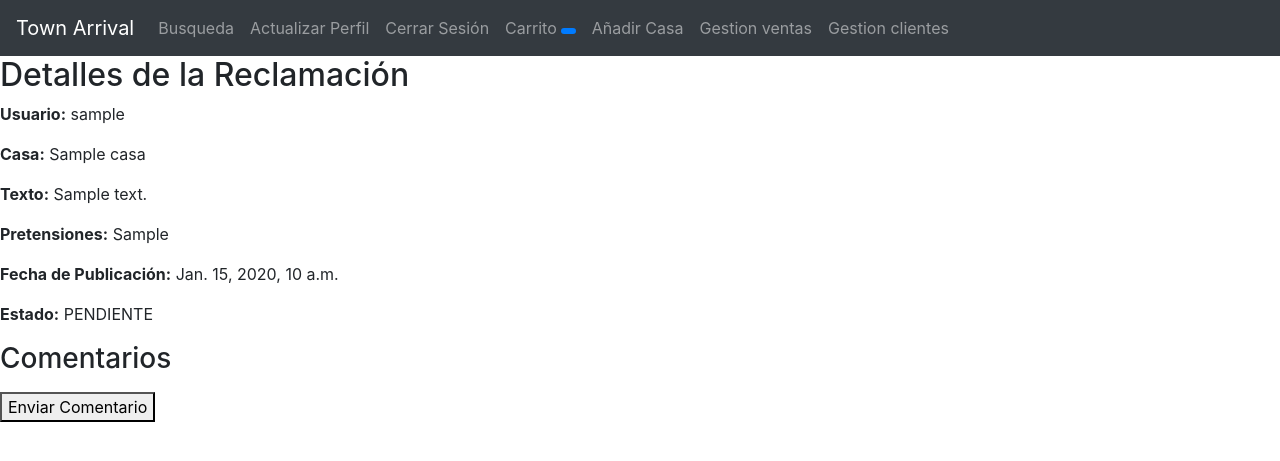
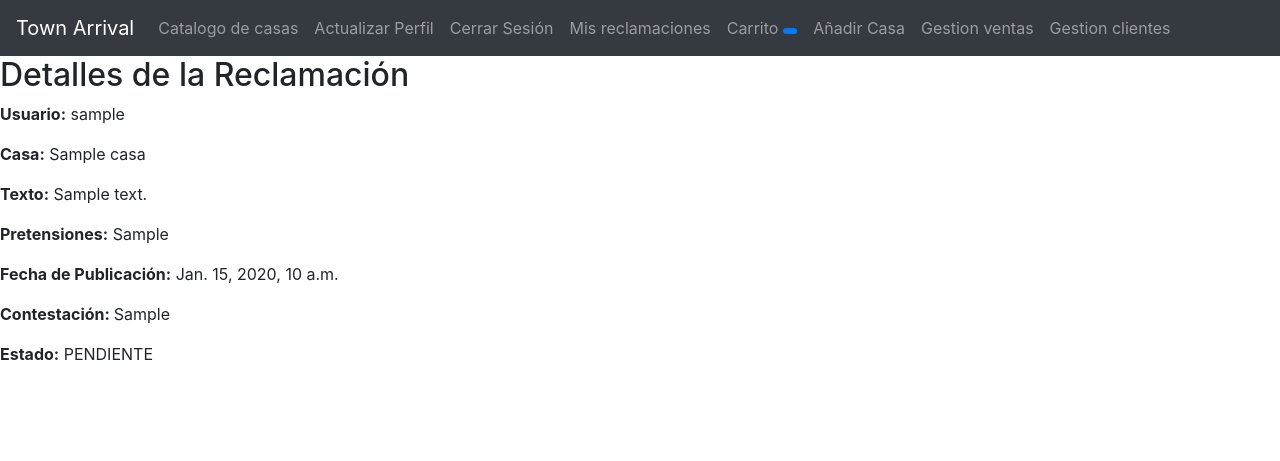
Before and after one commit to JuanJoCasamitjana/town_arrival, a Django app: page /reclamacion/1/ in a window 1280 px wide. Shown: the top 461 px of the page. Run offline with Django 4.2, Linux system fonts and the light colour scheme; a user stored in the database is signed in; tables that the repository leaves empty hold one stand-in row (values such as "Sample post"); some libraries are stand-ins or nearby versions.

Commit message:
feat(Reclamaciones): Funcionalidad reclamaciones

```diff
--- a/app/admin.py
+++ b/app/admin.py
@@ -1,4 +1,5 @@
 from django.contrib import admin
-from .models import Casa
+from .models import Casa, Reclamacion
 # Register your models here.
 admin.site.register(Casa)
+admin.site.register(Reclamacion)
--- a/app/models.py
+++ b/app/models.py
@@ -32,16 +32,8 @@ class Reclamacion(models.Model):
     pretensiones = models.TextField(max_length=500)
     fecha_publicacion = models.DateTimeField(auto_now_add=True)
     ESTADO = (('PENDIENTE', 'pendiente'), ('PROCESADA', 'procesada'), ('DESECHADA', 'desechada'))
-    estado = models.CharField(max_length=20, choices=ESTADO, default='pendiente')
+    estado = models.CharField(max_length=20, choices=ESTADO, default='PENDIENTE')
+    contestacion = models.CharField(max_length=300, default="Sin respuesta")
 
     def __str__(self):
         return f"Reclamacion de {self.usuario.username} en {self.casa.titulo}"
-
-class Comentario_Reclamacion(models.Model):
-    usuario = models.ForeignKey(User, on_delete=models.CASCADE)
-    reclamacion = models.ForeignKey(Reclamacion, on_delete=models.CASCADE)
-    texto = models.TextField(max_length=500)
-    fecha_publicacion = models.DateTimeField(auto_now_add=True)
-
-    def __str__(self):
-        return f"Comentario de {self.usuario.username} en {self.reclamacion}"
--- a/app/templates/buscador.html
+++ b/app/templates/buscador.html
@@ -6,7 +6,7 @@
 
     <div class="pb-6 grid grid-cols-4 gap-4">
         <div class="col-span-1">
-            <form method="get" action="{% url 'busqueda' %}">
+            <form method="get" action="{% url 'inicio' %}">
                 <input name="query" class="w-full py-4 px-6 border rounded-xl" type="text" value="{{ query }}" placeholder="Busca una casa">
                 <button class ="mt-2 py-4 px-8 text-lg bg-teal-500 text-black rounded-xl">Search</button>
             </form>
--- a/app/templates/detalle_reclamacion.html
+++ b/app/templates/detalle_reclamacion.html
@@ -9,18 +9,7 @@
   <p><strong>Texto:</strong> {{ reclamacion.texto }}</p>
   <p><strong>Pretensiones:</strong> {{ reclamacion.pretensiones }}</p>
   <p><strong>Fecha de Publicación:</strong> {{ reclamacion.fecha_publicacion }}</p>
+  <p><strong>Contestación: </strong> {{ reclamacion.contestacion }}</p>
   <p><strong>Estado:</strong> {{ reclamacion.estado }}</p>
   <!-- Sección de Comentarios -->
-  <h3>Comentarios</h3>
-  <ul>
-      {% for comentario in comentarios %}
-          <li>{{ comentario.texto }} - Por: {{ comentario.usuario.username }}</li>
-          <!-- Muestra los comentarios existentes -->
-      {% endfor %}
-  </ul>
-  <form method="post">
-    {% csrf_token %}
-    {{ comentario_form_rec.as_p }}
-    <button type="submit">Enviar Comentario</button>
-  </form>
 {% endblock %}
--- a/app/templates/info_casa.html
+++ b/app/templates/info_casa.html
@@ -16,6 +16,9 @@
         {% csrf_token %}
         <button type="submit" class="btn btn-primary">Agregar al Carrito</button>
       </form>
+      <!-- info_casa.html -->
+      <a href="{% url 'presentar_reclamacion' casa.id %}" class="btn btn-primary">Presentar Reclamación</a>
+
     </div>
 
     <a href="#" class="btn btn-primary">Contactar al Arrendador</a>
--- a/app/urls.py
+++ b/app/urls.py
@@ -7,8 +7,8 @@ from pagos import views as pago
 from vistasAdministrador import views as ad
 
 urlpatterns = [
-    path('busqueda/', views.busqueda, name='busqueda'),
-    path('',views.catalogo_casas,name="index"),
+    path('',views.busqueda,name="index"),
+    path('inicio',views.busqueda,name="inicio"),
     path('catalogo-casas/', views.catalogo_casas, name='catalogo_casas'),
     path('casa/<int:casa_id>/', views.info_casa, name='detalle_casa'),
     path('nueva-casa', views.crear_casa, name='crear_casa'),
--- a/app/views.py
+++ b/app/views.py
@@ -1,9 +1,8 @@
 from django.http import HttpResponse
 from django.shortcuts import render, get_object_or_404, redirect
-from .models import Casa, Comentario, Comentario_Reclamacion
 from django.db.models import Q
 import requests
-from .models import Reclamacion
+from .models import Casa, Comentario, Reclamacion
 from .forms import ReclamacionForm
 from .forms import CasaForm, ImageUploadForm, ComentarioForm
 from django.contrib.auth.decorators import login_required
@@ -136,21 +135,6 @@ def ver_detalle_reclamacion(request, reclamacion_id):
 def info_reclamacion(request, reclamacion_id):
     reclamacion = get_object_or_404(Reclamacion, pk=reclamacion_id)
 
-    comentarios = Comentario_Reclamacion.objects.filter(reclamacion=reclamacion)
-
-    if request.method == 'POST':
-        comentario_form_rec = ComentarioForm(request.POST)
-        if comentario_form.is_valid():
-            nuevo_comentario = comentario_form.save(commit=False)
-            nuevo_comentario.usuario = request.user
-            nuevo_comentario.reclamacion = reclamacion
-            nuevo_comentario.save()
-            return redirect('info_reclamacion', reclamacion_id=reclamacion_id)
-    else:
-        comentario_form = ComentarioForm()
-
     return render(request, 'detalle_reclamacion.html', {
         'reclamacion': reclamacion,
-        'comentarios': comentarios,
-        'comentario_form_rec': comentario_form_rec,
     })
--- a/town_arrival/templates/base.html
+++ b/town_arrival/templates/base.html
@@ -9,13 +9,14 @@
 <body>
     <header>
         <nav class="navbar navbar-expand-sm bg-dark navbar-dark">
-            <a class="navbar-brand" href="{% url 'catalogo_casas' %}">Town Arrival</a>
+            <a class="navbar-brand" href="{% url 'inicio' %}">Town Arrival</a>
 
             <ul class="navbar-nav">
-                <li class="nav-item"><a class="nav-link" href="{% url 'busqueda' %}">Busqueda</a></li>
+                <li class="nav-item"><a class="nav-link" href="{% url 'catalogo_casas' %}">Catalogo de casas</a></li>
                 {% if user.is_authenticated %}
                     <li class="nav-item"><a class="nav-link" href="{% url 'update_profile' %}">Actualizar Perfil</a></li>
                     <li class="nav-item"><a class="nav-link" href="{% url 'logout' %}">Cerrar Sesión</a></li>
+                    <li class="nav-item"><a class="nav-link" href="{% url 'mis-reclamaciones' %}">Mis reclamaciones</a></li>
                     <li class="nav-item">
                         <a class="nav-link" href="{% url 'carrito' %}">
                             Carrito
```
Also changed, not shown: app/migrations/0009_reclamacion_contestación_and_more.py (added), app/migrations/0010_rename_contestación_reclamacion_contestacion.py (added).
